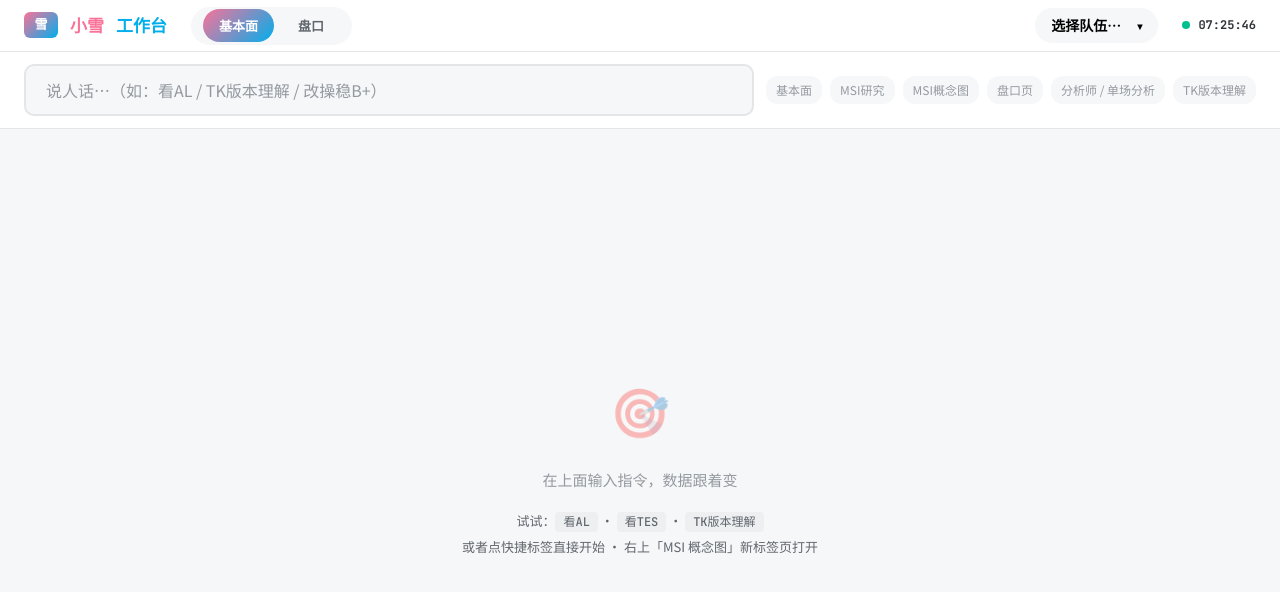
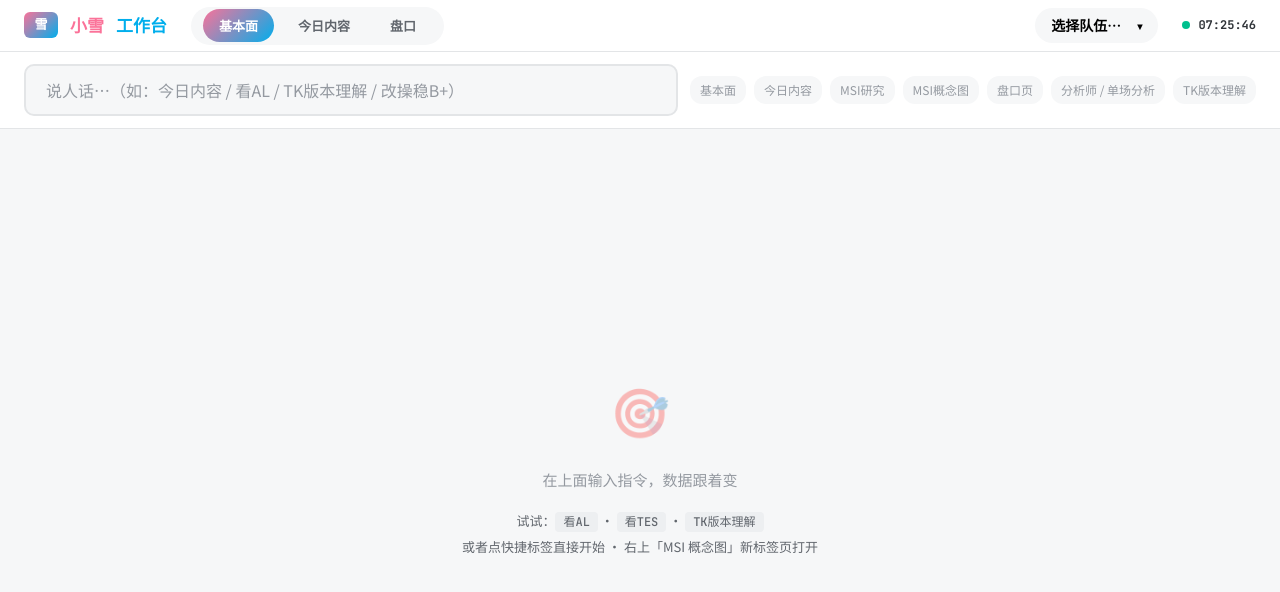
Before and after one commit to avalonlin000/xiaoxue-web, a website built with Vite: page index.html in a window 1280 px wide. Built offline with nearby package versions, Linux system fonts and the light colour scheme; files whose address does not match are found by name.

Commit message:
feat: add today content shortcut

```diff
--- a/index.html
+++ b/index.html
@@ -1051,6 +1051,7 @@ html, body {
 
     <div class="workspace-tabs">
       <button class="workspace-tab active" id="tab-fundamentals" onclick="setPage('fundamentals')">基本面</button>
+      <button class="workspace-tab" id="tab-today" onclick="scrollToTodayContent()">今日内容</button>
       <button class="workspace-tab" id="tab-market" onclick="setPage('market')">盘口</button>
     </div>
 
@@ -1081,11 +1082,12 @@ html, body {
        ============================================================ -->
   <div class="cmd">
     <input class="cmd-input" id="cmd-input"
-      placeholder="说人话…（如：看AL / TK版本理解 / 改操稳B+）"
+      placeholder="说人话…（如：今日内容 / 看AL / TK版本理解 / 改操稳B+）"
       autocomplete="off"
       onkeydown="if(event.key==='Enter')runCommand()">
     <div class="cmd-hints">
       <span class="cmd-hint" onclick="setPage('fundamentals')">基本面</span>
+      <span class="cmd-hint" onclick="scrollToTodayContent()">今日内容</span>
       <span class="cmd-hint" onclick="loadFundamentals('msi')">MSI研究</span>
       <span class="cmd-hint" onclick="window.open('/tk-graph/index.html?q=MSI','_blank')">MSI概念图</span>
       <span class="cmd-hint" onclick="setPage('market')">盘口页</span>
--- a/src/main.js
+++ b/src/main.js
@@ -343,6 +343,11 @@ function runCommand() {
     return;
   }
 
+  if (/今日内容|日报|赛前卡|内容卡/i.test(cmd)) {
+    scrollToTodayContent();
+    return;
+  }
+
   if (/分析师|单场分析|BP分析|bp分析/i.test(cmd)) {
     loadAnalyst();
     return;
@@ -413,6 +418,14 @@ function runCommand() {
 function quickCmd(cmd) {
   document.getElementById('cmd-input').value = cmd;
   runCommand();
+}
+
+function scrollToTodayContent() {
+  setPage('fundamentals');
+  loadDailyContent();
+  setTimeout(() => {
+    document.getElementById('card-today-content')?.scrollIntoView({ behavior: 'smooth', block: 'start' });
+  }, 80);
 }
 
 // ─── Render Profile ─────────────────────────────
@@ -960,6 +973,7 @@ window.loadFundamentals = loadFundamentals;
 window.toggleGraphEmbed = toggleGraphEmbed;
 window.runCommand = runCommand;
 window.quickCmd = quickCmd;
+window.scrollToTodayContent = scrollToTodayContent;
 window.save3D = save3D;
 window.searchTK = searchTK;
 window.markDirty = markDirty;
```
